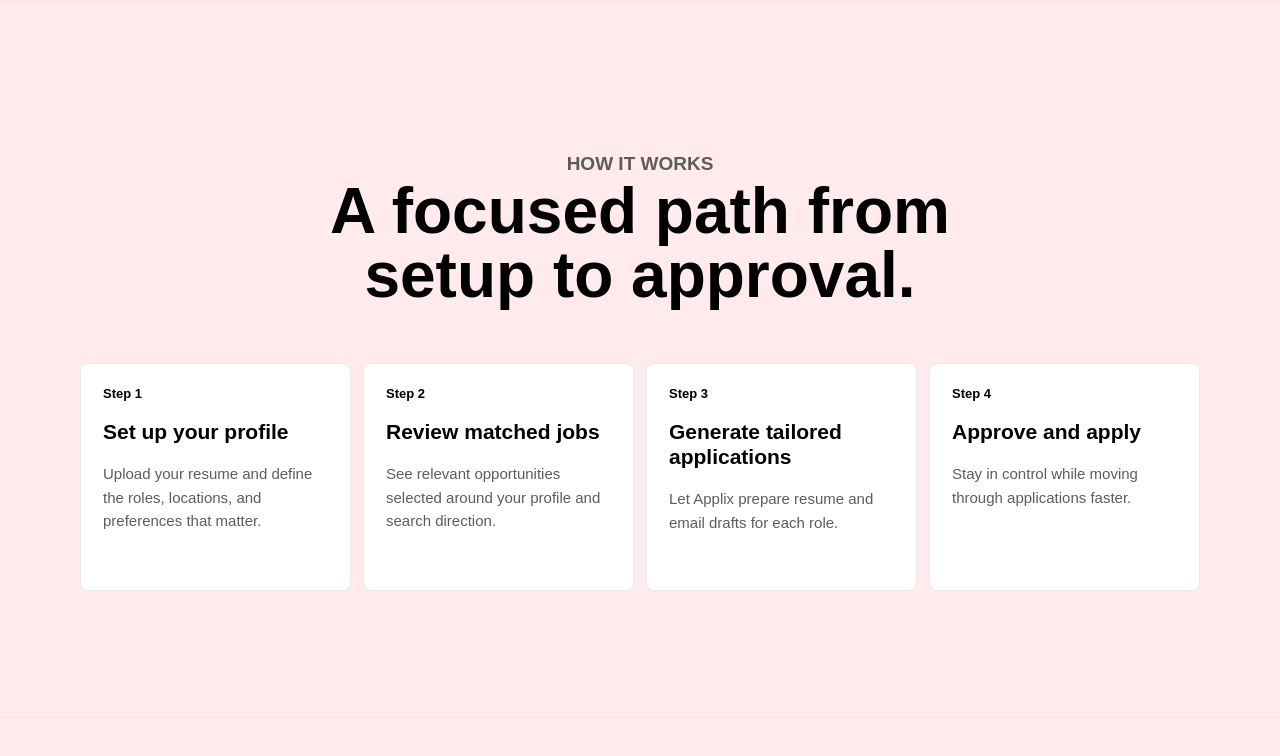
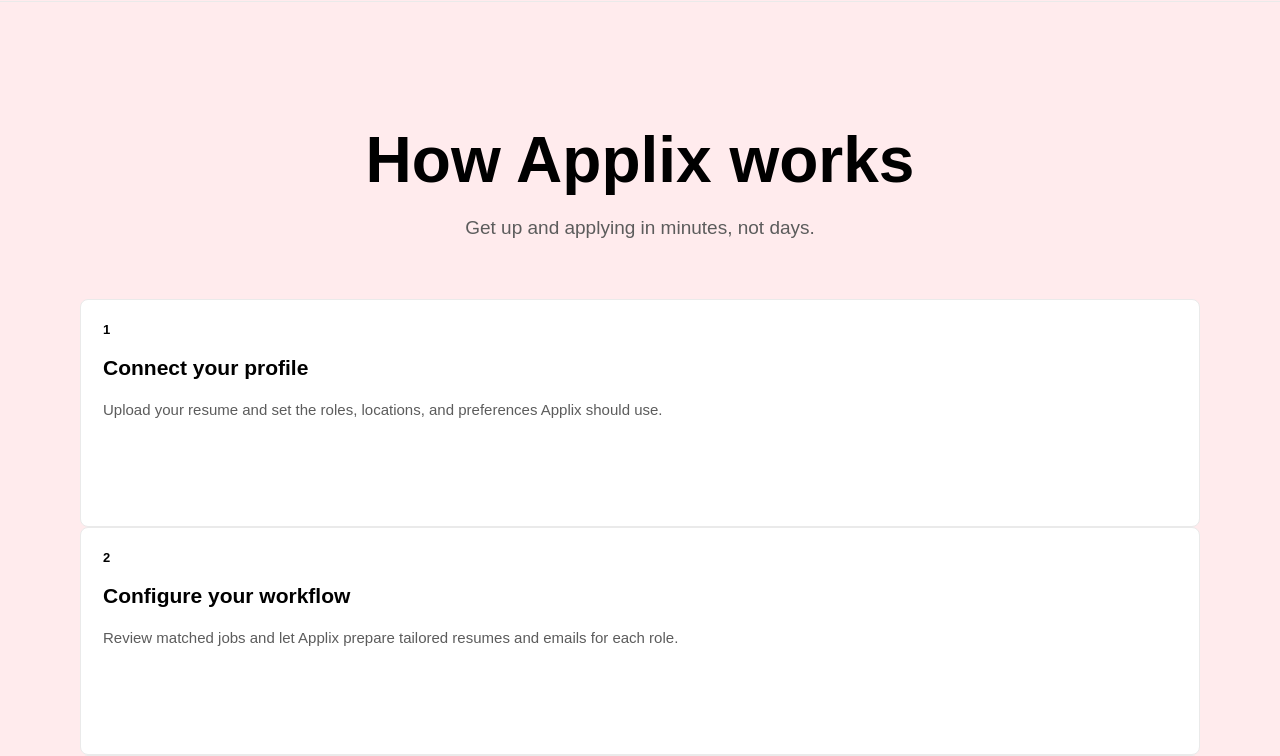
Before and after one commit to Calsie-ai/Calsie, a Next.js app in the folder frontend/: page / in a window 1280 px wide. Shown: the part 3300-4056 px from the top of the page. Built offline with nearby package versions, Linux system fonts and the light colour scheme.

Commit message:
Match how it works section to reference layout

```diff
--- a/frontend/app/page.tsx
+++ b/frontend/app/page.tsx
@@ -53,20 +53,16 @@ const features = [
 
 const steps = [
   {
-    title: "Set up your profile",
-    body: "Upload your resume and define the roles, locations, and preferences that matter.",
+    title: "Connect your profile",
+    body: "Upload your resume and set the roles, locations, and preferences Applix should use.",
   },
   {
-    title: "Review matched jobs",
-    body: "See relevant opportunities selected around your profile and search direction.",
-  },
-  {
-    title: "Generate tailored applications",
-    body: "Let Applix prepare resume and email drafts for each role.",
+    title: "Configure your workflow",
+    body: "Review matched jobs and let Applix prepare tailored resumes and emails for each role.",
   },
   {
     title: "Approve and apply",
-    body: "Stay in control while moving through applications faster.",
+    body: "Check every draft, choose what moves forward, and apply faster with full control.",
   },
 ];
 
@@ -312,16 +308,16 @@ export default function HomePage() {
         </div>
       </section>
 
-      <section className="applix-section" id="how-it-works" aria-labelledby="steps-title">
+      <section className="applix-section applix-how" id="how-it-works" aria-labelledby="steps-title">
         <div className="applix-container">
-          <div className="applix-section-header">
-            <p className="applix-eyebrow">How it works</p>
-            <h2 id="steps-title">A focused path from setup to approval.</h2>
+          <div className="applix-section-header centered applix-how-header">
+            <h2 id="steps-title">How Applix works</h2>
+            <p>Get up and applying in minutes, not days.</p>
           </div>
-          <div className="applix-steps-grid">
+          <div className="applix-step-track">
             {steps.map((step, index) => (
               <article className="applix-step-card" key={step.title}>
-                <span className="applix-step-number">Step {index + 1}</span>
+                <span className="applix-step-number">{index + 1}</span>
                 <h3>{step.title}</h3>
                 <p>{step.body}</p>
               </article>
```
